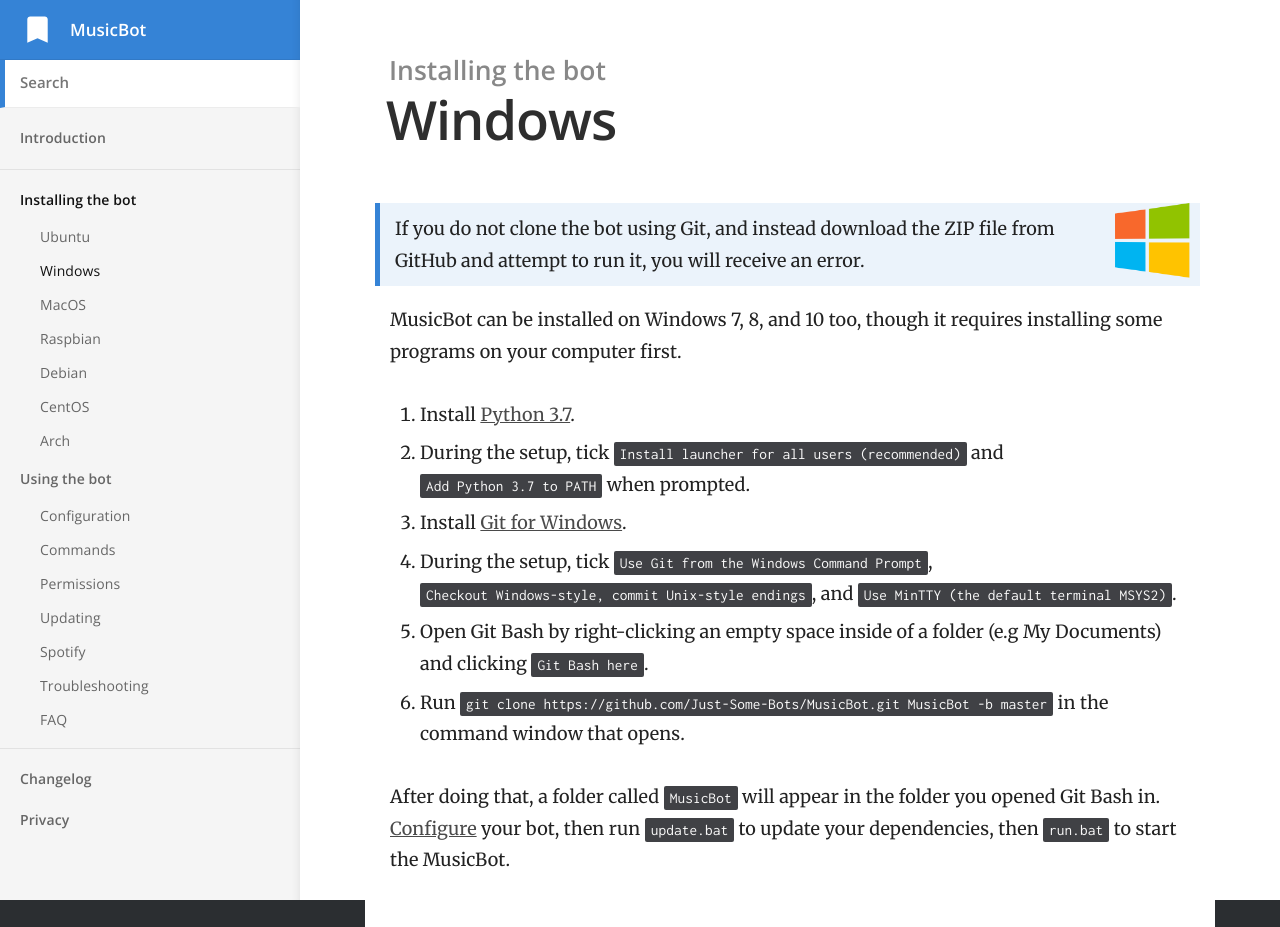
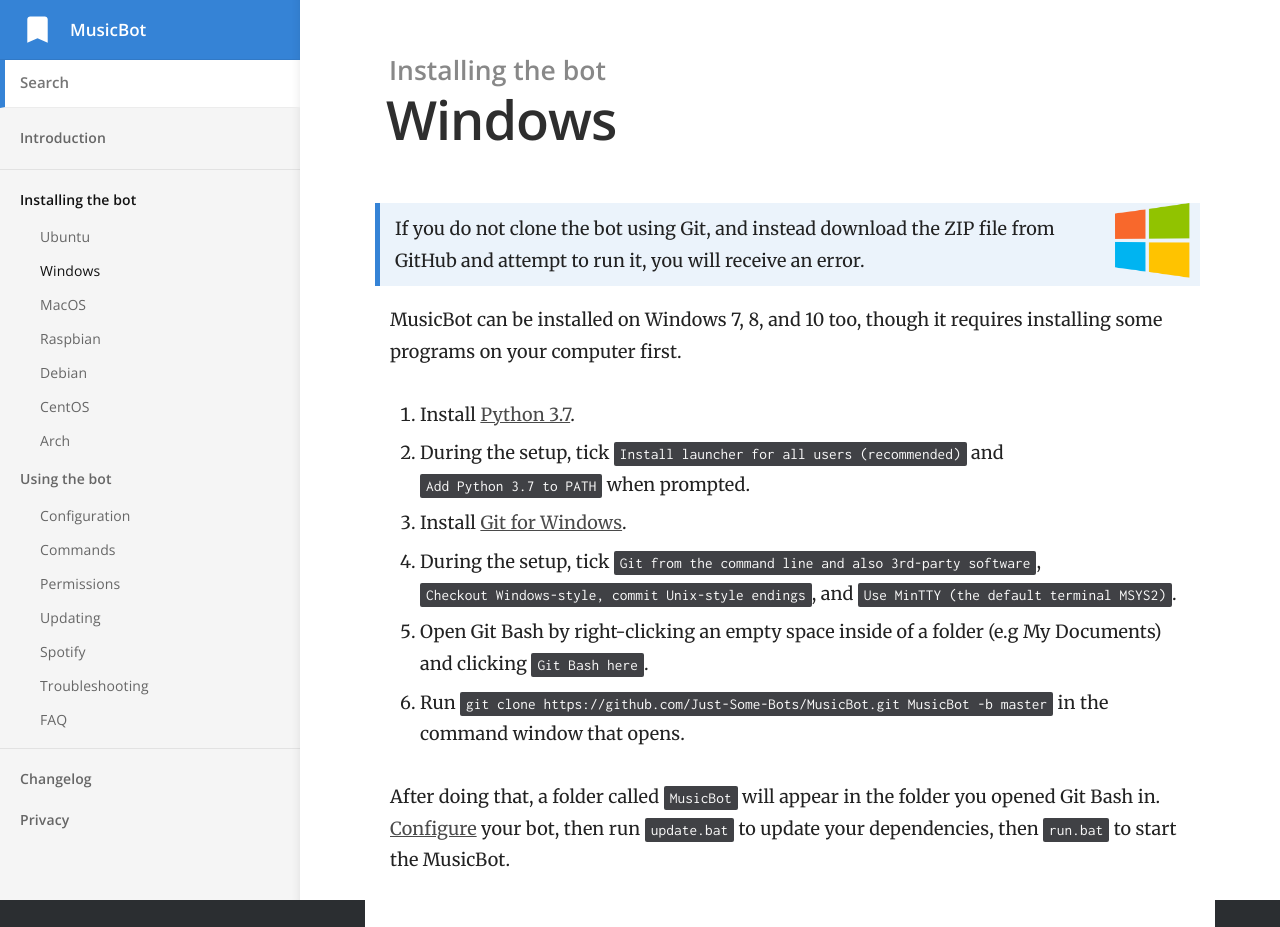
Before and after one commit to Just-Some-Bots/MusicBot, a Jekyll site: the page built from _docs/installing/windows.md, in a window 1280 px wide. Built offline with Jekyll 4.4.1, drawn with Linux system fonts in a browser that asks for light colours.

Commit message:
Update windows.md
Enough confusion about how to install to path happened that this should be updated.

```diff
--- a/_docs/installing/windows.md
+++ b/_docs/installing/windows.md
@@ -13,7 +13,7 @@ MusicBot can be installed on Windows 7, 8, and 10 too, though it requires instal
 1. Install [Python 3.7](https://www.python.org/ftp/python/3.7.0/python-3.7.0.exe).
 2. During the setup, tick `Install launcher for all users (recommended)` and `Add Python 3.7 to PATH` when prompted.
 3. Install [Git for Windows](http://gitforwindows.org/).
-4. During the setup, tick `Use Git from the Windows Command Prompt`, `Checkout Windows-style, commit Unix-style endings`, and `Use MinTTY (the default terminal MSYS2)`.
+4. During the setup, tick `Git from the command line and also 3rd-party software`, `Checkout Windows-style, commit Unix-style endings`, and `Use MinTTY (the default terminal MSYS2)`.
 5. Open Git Bash by right-clicking an empty space inside of a folder (e.g My Documents) and clicking `Git Bash here`.
 6. Run `git clone https://github.com/Just-Some-Bots/MusicBot.git MusicBot -b master` in the command window that opens.
 
```
